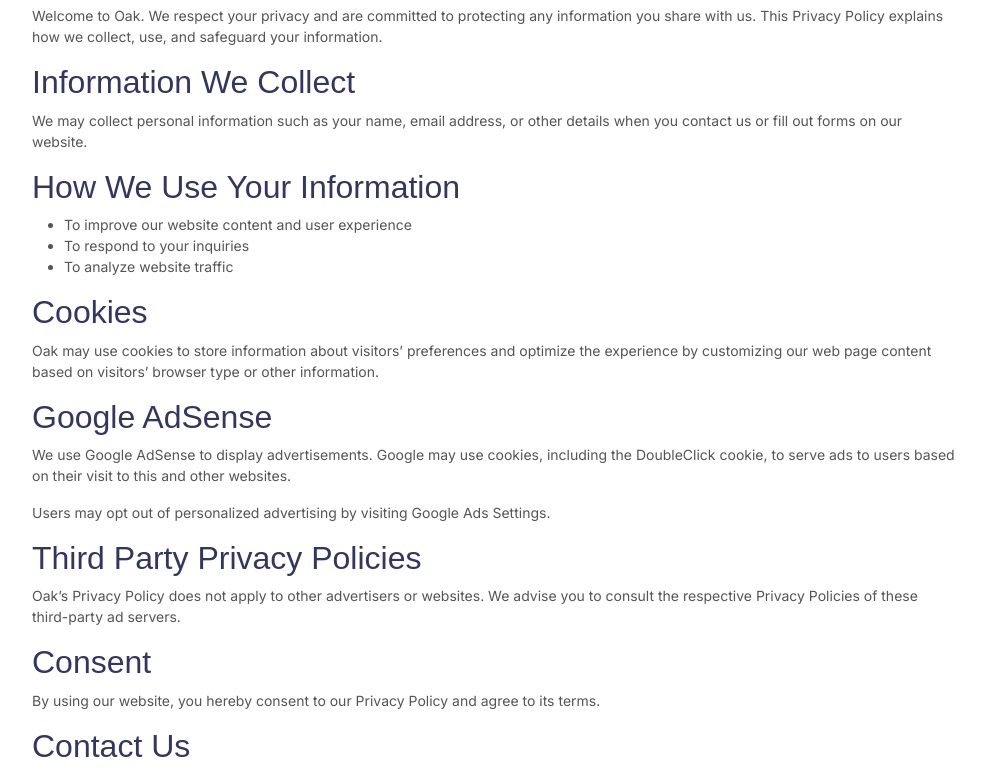
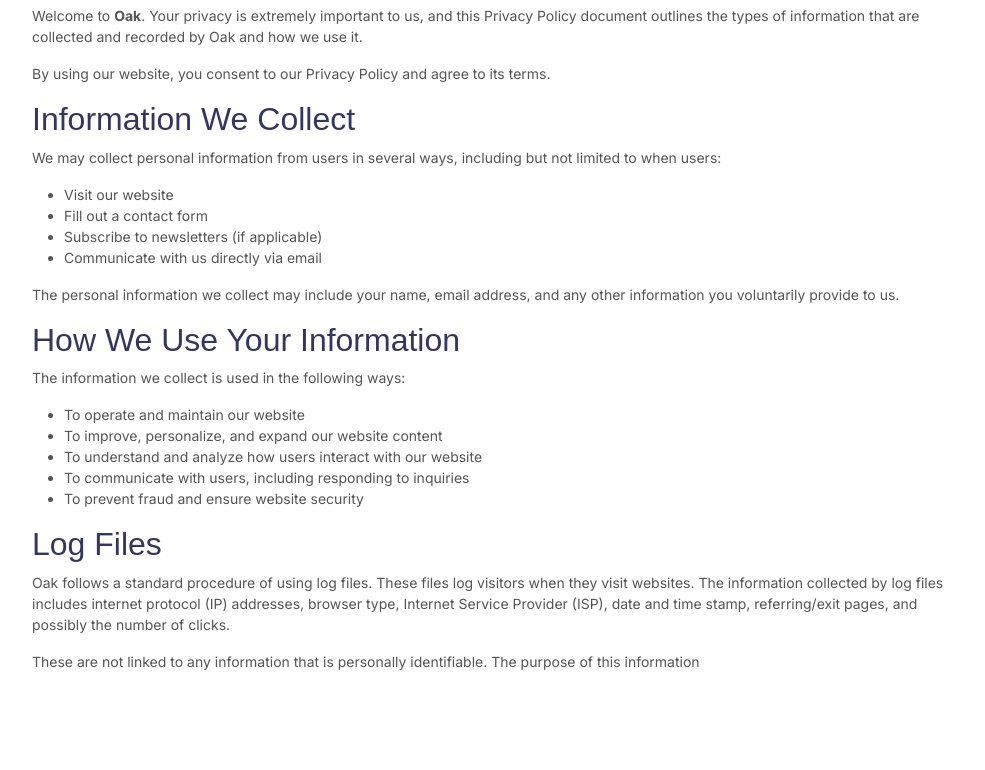
Before and after one commit to heyjyoti4u/Oak, a plain HTML site: page privacy-policy.html in a window 1280 px wide. Shown: the part 724-1494 px from the top of the page, without its empty margins (145-1130 px from the left). Drawn offline with Linux system fonts and the light colour scheme; files that its build step writes are made by us from their sources; a web font is replaced by a local one.

Commit message:
Update privacy-policy.html

```diff
--- a/privacy-policy.html
+++ b/privacy-policy.html
@@ -78,54 +78,51 @@
 
 					<h2>Introduction</h2>
   <p>
-						Welcome to Oak. We respect your privacy and are committed to protecting any information you share with us.
-						This Privacy Policy explains how we collect, use, and safeguard your information.
+    Welcome to <strong>Oak</strong>. Your privacy is extremely important to us, and this Privacy Policy document
+    outlines the types of information that are collected and recorded by Oak and how we use it.
+  </p>
+  <p>
+    By using our website, you consent to our Privacy Policy and agree to its terms.
   </p>
 
   <h2>Information We Collect</h2>
   <p>
-						We may collect personal information such as your name, email address, or other details when you contact us
-						or fill out forms on our website.
+    We may collect personal information from users in several ways, including but not limited to when users:
+  </p>
+  <ul>
+    <li>Visit our website</li>
+    <li>Fill out a contact form</li>
+    <li>Subscribe to newsletters (if applicable)</li>
+    <li>Communicate with us directly via email</li>
+  </ul>
+  <p>
+    The personal information we collect may include your name, email address, and any other information you
+    voluntarily provide to us.
   </p>
 
   <h2>How We Use Your Information</h2>
+  <p>
+    The information we collect is used in the following ways:
+  </p>
   <ul>
-						<li>To improve our website content and user experience</li>
-						<li>To respond to your inquiries</li>
-						<li>To analyze website traffic</li>
+    <li>To operate and maintain our website</li>
+    <li>To improve, personalize, and expand our website content</li>
+    <li>To understand and analyze how users interact with our website</li>
+    <li>To communicate with users, including responding to inquiries</li>
+    <li>To prevent fraud and ensure website security</li>
   </ul>
 
-					<h2>Cookies</h2>
+  <h2>Log Files</h2>
   <p>
-						Oak may use cookies to store information about visitors’ preferences and optimize the experience by
-						customizing our web page content based on visitors’ browser type or other information.
+    Oak follows a standard procedure of using log files. These files log visitors when they visit websites.
+    The information collected by log files includes internet protocol (IP) addresses, browser type,
+    Internet Service Provider (ISP), date and time stamp, referring/exit pages, and possibly the number of clicks.
+  </p>
+  <p>
+    These are not linked to any information that is personally identifiable. The purpose of this information
   </p>
 
-					<h2>Google AdSense</h2>
-					<p>
-						We use Google AdSense to display advertisements. Google may use cookies, including the DoubleClick cookie,
-						to serve ads to users based on their visit to this and other websites.
-					</p>
-					<p>
-						Users may opt out of personalized advertising by visiting Google Ads Settings.
-					</p>
 
-					<h2>Third Party Privacy Policies</h2>
-					<p>
-						Oak’s Privacy Policy does not apply to other advertisers or websites. We advise you to consult the
-						respective Privacy Policies of these third-party ad servers.
-					</p>
-
-					<h2>Consent</h2>
-					<p>
-						By using our website, you hereby consent to our Privacy Policy and agree to its terms.
-					</p>
-
-					<h2>Contact Us</h2>
-					<p>
-						If you have any questions about this Privacy Policy, you can contact us at:<br>
-						<strong>Email:</strong> tsrumith@gmail.com
-					</p>
 
 				</div>
 			</div>
```
Lines whose indentation alone changed are shown as unchanged.
